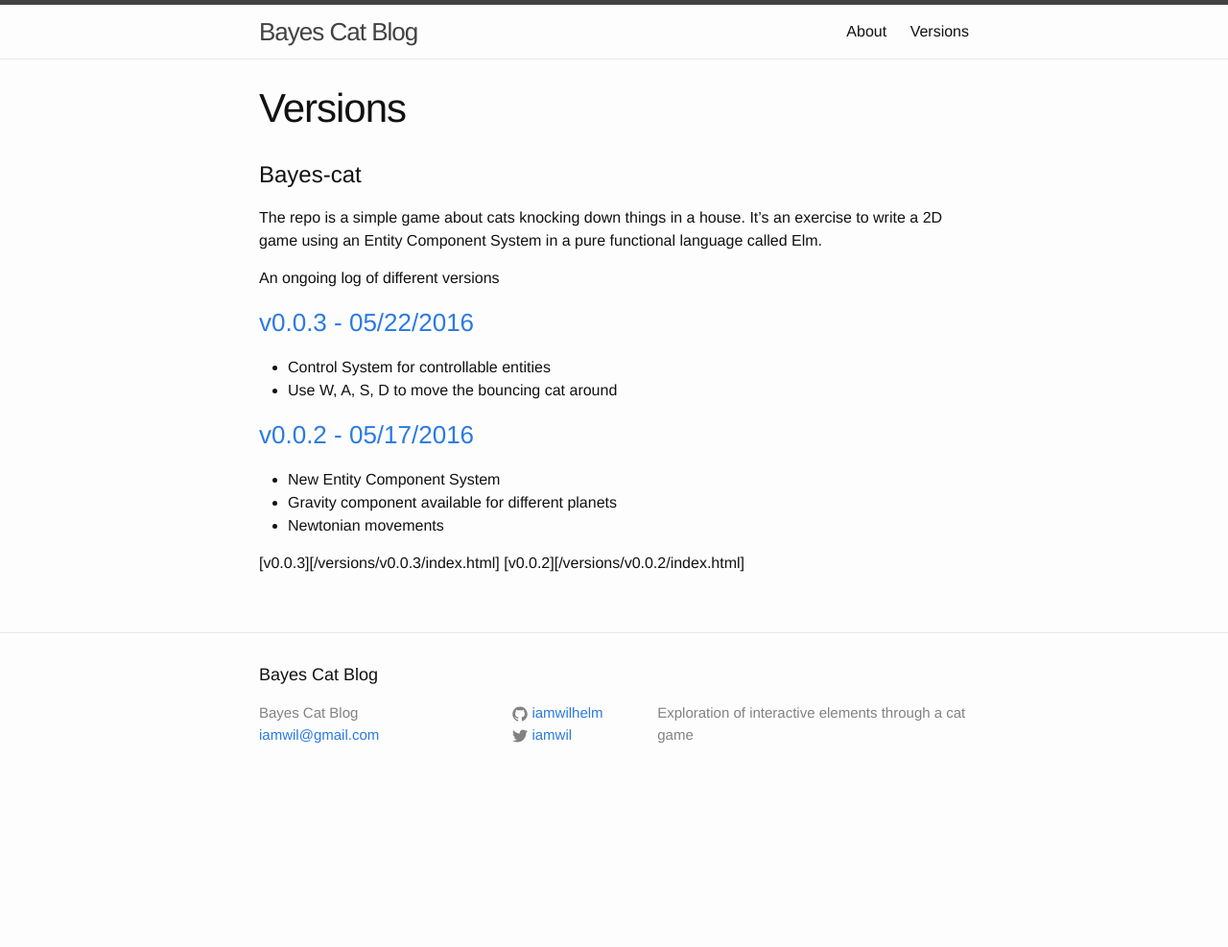
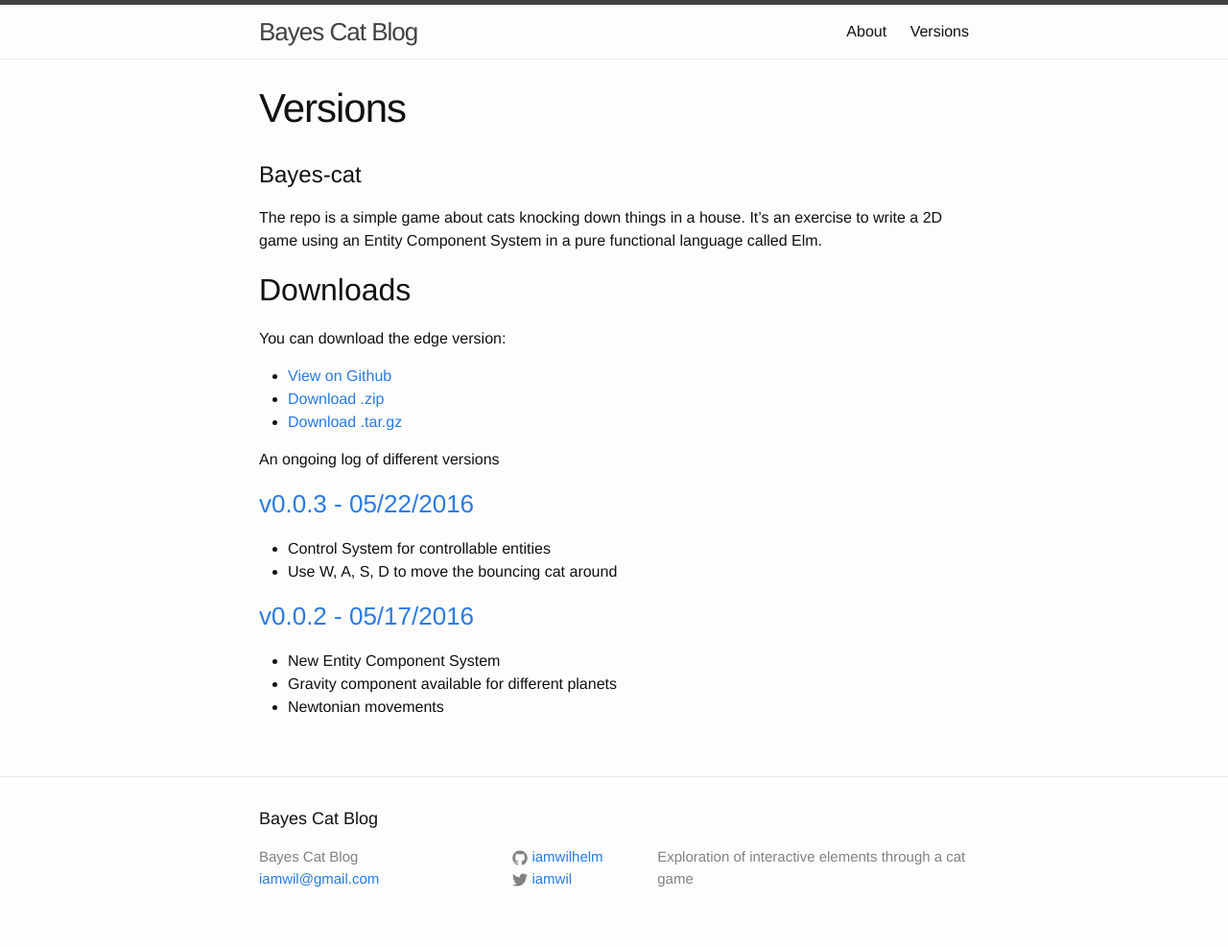
Before and after one commit to iamwilhelm/bayes-cat, a Jekyll site: the page built from versions/index.md, in a window 1280 px wide. Shown: the whole page at 96% size. Built offline with Jekyll 4.4.1, drawn with Linux system fonts in a browser that asks for light colours; before the commit the page ends 900 px from its top, so only the background shows below that.

Commit message:
added downloads in versions page

```diff
--- a/versions/index.md
+++ b/versions/index.md
@@ -11,18 +11,30 @@ The repo is a simple game about cats knocking down things in a house. It's an
 exercise to write a 2D game using an Entity Component System in a pure
 functional language called Elm.
 
+## Downloads
+
+You can download the edge version:
+
+- [View on Github][repo]
+- [Download .zip][zipball]
+- [Download .tar.gz][tarball]
+
 An ongoing log of different versions
 
-### [v0.0.3 - 05/22/2016](v0.0.3)
+### [v0.0.3 - 05/22/2016][v0.0.3]
 
 - Control System for controllable entities
 - Use W, A, S, D to move the bouncing cat around
 
-### [v0.0.2 - 05/17/2016](v0.0.2)
+### [v0.0.2 - 05/17/2016][v0.0.2]
 
 - New Entity Component System
 - Gravity component available for different planets
 - Newtonian movements
 
-[v0.0.3][/versions/v0.0.3/index.html]
-[v0.0.2][/versions/v0.0.2/index.html]
+[v0.0.3]: /versions/v0.0.3/index.html
+[v0.0.2]: /versions/v0.0.2/index.html
+
+[repo]: https://github.com/iamwilhelm/bayes-cat
+[zipball]: https://github.com/iamwilhelm/bayes-cat/zipball/master
+[tarball]: https://github.com/iamwilhelm/bayes-cat/tarball/master
```
